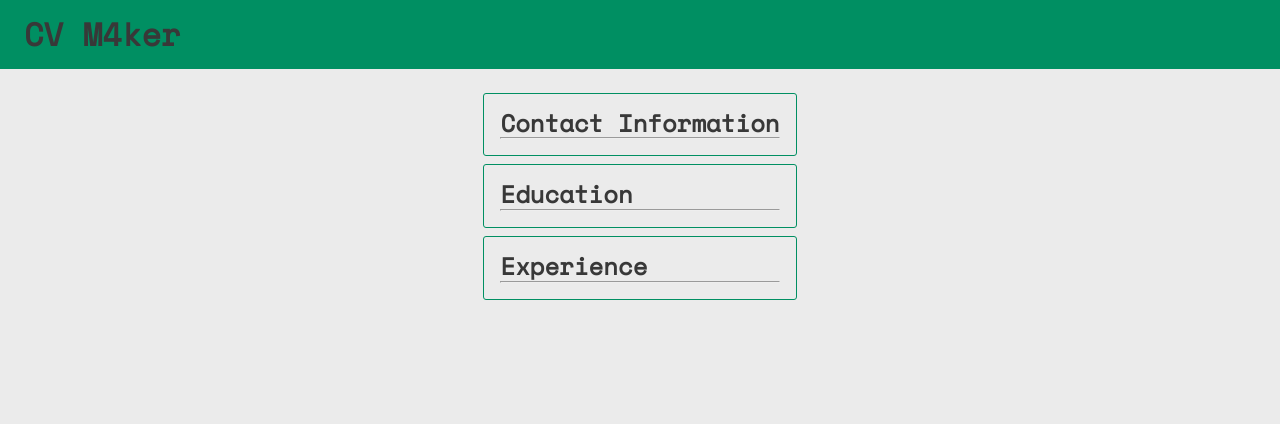
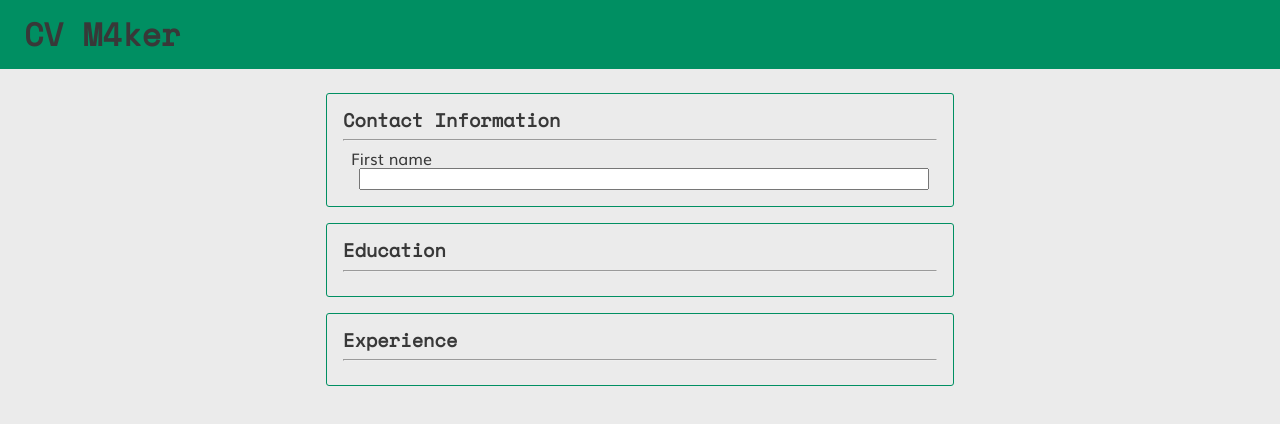
Before and after one commit to mrjgamboa/cv-project, a React (Create React App) app: page / in a window 1280 px wide. Shown: the top 424 px of the page. Built offline with nearby package versions, Linux system fonts and the light colour scheme.

Commit message:
updated CVForm

```diff
--- a/src/components/cv-form/CVForm.js
+++ b/src/components/cv-form/CVForm.js
@@ -17,13 +17,11 @@ class CVForm extends Component {
 
   render() {
     return (
-      <div className={styles.CVForm}>
-        <form>
-          <GeneralSection />
-          <EducationalSection />
-          <PracticalSection />
-        </form>
-      </div>
+      <form className={styles.CVForm}>
+        <GeneralSection />
+        <EducationalSection />
+        <PracticalSection />
+      </form>
     );
   }
 }
--- a/src/components/cv-form/GeneralSection.js
+++ b/src/components/cv-form/GeneralSection.js
@@ -6,6 +6,10 @@ class GeneralSection extends Component {
       <section>
         <h2>Contact Information</h2>
         <hr />
+        <div>
+          <label>First name</label>
+          <input />
+        </div>
       </section>
     );
   }
--- a/src/styles/modules/CVForm.module.css
+++ b/src/styles/modules/CVForm.module.css
@@ -4,9 +4,10 @@
   align-items: center;
   flex-direction: column;
   padding: 1rem 1.5rem;
+  width: 100%;
 }
 
-.CVForm > form > * {
+.CVForm section {
   border: 1px solid var(--ufoGreen);
   border-radius: 3px;
   margin: .5rem 0rem;
@@ -15,14 +16,21 @@
   width: 100%;
 }
 
-.CVForm section {
-  /*  */
-}
-
 .CVForm h2 {
-  /*  */
+  font-size: 1.17em;
 }
 
 .CVForm hr {
   color: var(--languidLavender);
+  margin: .5rem 0;
 }
+
+.CVForm div {
+  margin: 0 0 0 .5rem;
+  display: flex;
+  flex-direction: column;
+}
+
+.CVForm input {
+  margin: 0 .5rem;
+}
```
